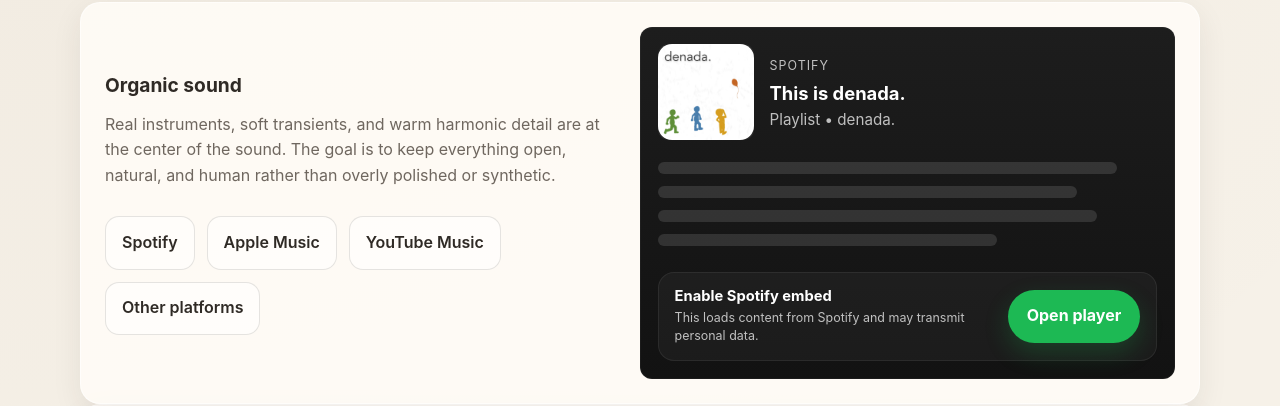
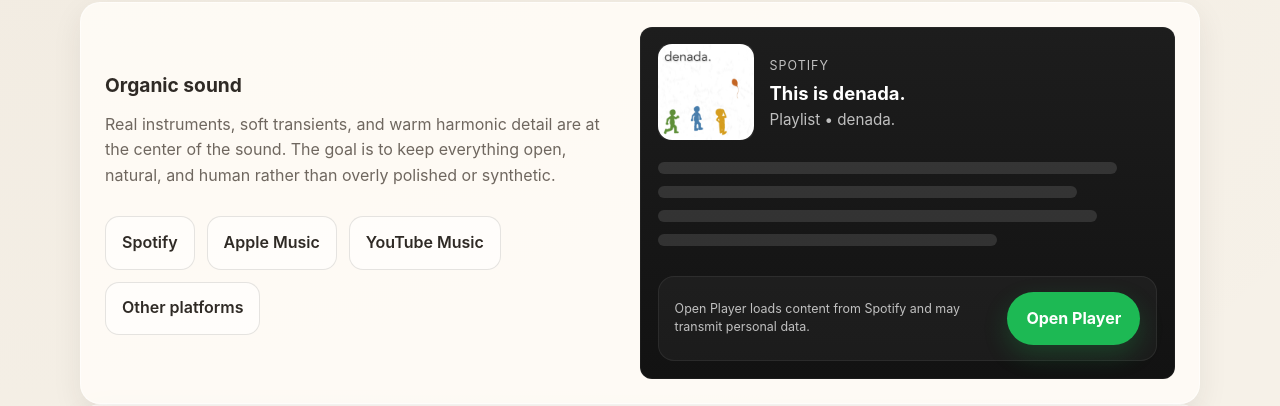
Before and after one commit to jmeinhof/denada, a plain HTML site: page index.html in a window 1280 px wide. Shown: the part 1015-1421 px from the top of the page. Drawn offline with Linux system fonts and the light colour scheme.

Commit message:
Update Spotify consent text and button label

```diff
--- a/index.html
+++ b/index.html
@@ -107,14 +107,13 @@
 
                 <div class="spotify-placeholder-bottom spotify-consent-card">
   <div class="spotify-consent-copy">
-    <p class="spotify-consent-title">Enable Spotify embed</p>
     <p class="spotify-consent-text">
-      This loads content from Spotify and may transmit personal data.
+      Open Player loads content from Spotify and may transmit personal data.
     </p>
   </div>
 
   <button class="spotify-load-btn" id="loadSpotifyButton" type="button">
-    Open player
+    Open Player
   </button>
 </div>
 </div>
```
